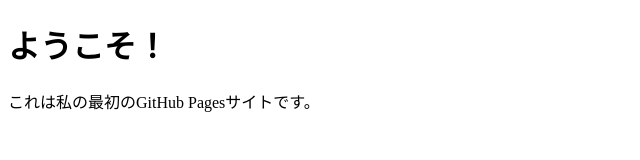
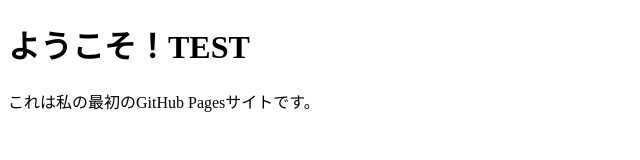
Before and after one commit to tankazine/test, a plain HTML site: page index.html in a window 1280 px wide. Shown: the whole page, without its empty margins (0-640 px from the left). Drawn offline with Linux system fonts and the light colour scheme.

Commit message:
Update index.html

```diff
--- a/index.html
+++ b/index.html
@@ -4,7 +4,7 @@
     <title>私のGitHub Pages サイト test</title>
 </head>
 <body>
-    <h1>ようこそ！</h1>
+    <h1>ようこそ！TEST</h1>
     <p>これは私の最初のGitHub Pagesサイトです。</p>
 </body>
 </html>
```
